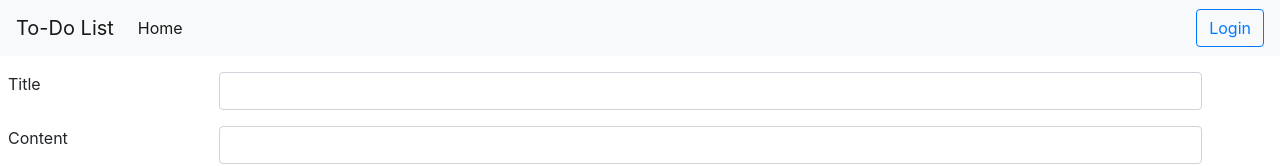
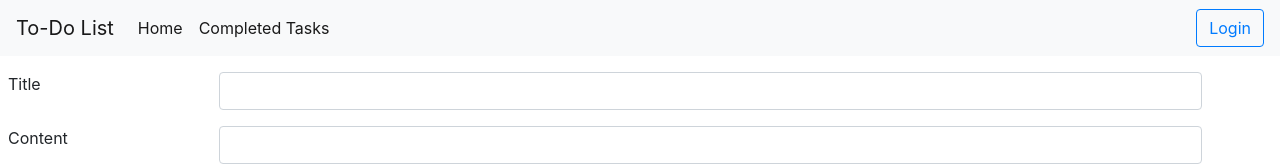
Before and after one commit to tiwariadarsh/todo, a React (Create React App) app: page / in a window 1280 px wide. Shown: the top 166 px of the page. Built offline with nearby package versions, Linux system fonts and the light colour scheme.

Commit message:
Update Navbar.js

```diff
--- a/src/components/Navbar.js
+++ b/src/components/Navbar.js
@@ -25,6 +25,11 @@ export default function Navbar(props) {
                 Home <span className="sr-only">(current)</span>
               </Link>
             </li>
+            <li className="nav-item active">
+              <Link className="nav-link" to="/complete">
+                Completed Tasks <span className="sr-only">(current)</span>
+              </Link>
+            </li>
           </ul>
           <form className="form-inline my-2 my-lg-0">
             <Link to="/login">
```
